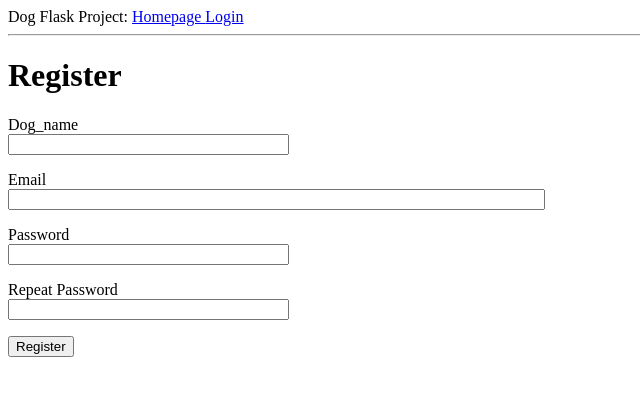
After one commit to norka2233/dog_flask_project, a Flask app: page /register in a window 1280 px wide. The commit adds this page. Shown: the top 396 px of the page, without its empty margins (0-640 px from the left). Run offline with Flask 3, Linux system fonts and the light colour scheme.

Commit message:
login functionality

```diff
--- a/app/__init__.py
+++ b/app/__init__.py
@@ -2,10 +2,14 @@ from flask import Flask
 from config import Config
 from flask_sqlalchemy import SQLAlchemy
 from flask_migrate import Migrate
+from flask_login import LoginManager
+
 
 app = Flask(__name__)
 app.config.from_object(Config)
 db = SQLAlchemy(app)
 migrate = Migrate(app, db)
+login = LoginManager(app)
+login.login_view = 'login'
 
 from app import routes, models
--- a/app/forms.py
+++ b/app/forms.py
@@ -1,6 +1,7 @@
 from flask_wtf import FlaskForm
 from wtforms import StringField, PasswordField, BooleanField, SubmitField
-from wtforms.validators import DataRequired
+from wtforms.validators import ValidationError, DataRequired, Email,EqualTo
+from app.models import DogUser
 
 
 class LoginForm(FlaskForm):
@@ -8,3 +9,22 @@ class LoginForm(FlaskForm):
     password = PasswordField('Password', validators=[DataRequired()])
     remember_me = BooleanField('Remember Me')
     submit = SubmitField('Sign In')
+
+
+class RegistrationForm(FlaskForm):
+    dog_name = StringField('Dog_name', validators=[DataRequired()])
+    email = StringField('Email', validators=[DataRequired(), Email()])
+    password = PasswordField('Password', validators=[DataRequired()])
+    password2 = PasswordField(
+        'Repeat Password', validators=[DataRequired(), EqualTo('password')])
+    submit = SubmitField('Register')
+
+    def validate_dog_name(self, dog_name):
+        dog_user = DogUser.query.filter_by(dog_name=dog_name.data).first()
+        if dog_user is not None:
+            raise ValidationError('This dog_username is not correct.')
+
+    def validate_email(self, email):
+        dog_user = DogUser.query.filter_by(email=email.data).first()
+        if dog_user is not None:
+            raise ValidationError('This email is not correct.')
--- a/app/routes.py
+++ b/app/routes.py
@@ -1,13 +1,17 @@
-from flask import render_template, flash, redirect, url_for
-from app import app
-from app.forms import LoginForm
+from flask import render_template, flash, redirect, url_for, request
+from app import app, db
+from app.forms import LoginForm, RegistrationForm
+from flask_login import login_user, current_user , logout_user, login_required
+from app.models import DogUser
+from werkzeug.urls import url_parse
 
 
 @app.route('/')
 @app.route('/index')
+@login_required
 def index():
     dog_user = {'username': 'Shnurok'}
-    dog_posts = [
+    posts = [
         {
             'author': {'username': 'Groshyk'},
             'body': 'Hi everyone!'
@@ -17,13 +21,43 @@ def index():
             'body': 'Hi dogs!'
         }
     ]
-    return render_template('index.html', title='Homepage', dog_user=dog_user, dog_posts=dog_posts)
+    return render_template('index.html', title='Homepage', posts=posts)
 
 
 @app.route('/login', methods=['GET', 'POST'])
 def login():
+    if current_user.is_authenticated:
+        return redirect(url_for('index'))
     form = LoginForm()
     if form.validate_on_submit():
-        flash(f'Login requested for dog_user {form.dog_name.data}, remember_me={form.remember_me.data}')
+        dog_user = DogUser.query.filter_by(dog_name=form.dog_name.data).first()
+        if dog_user is None or not dog_user.check_password(form.password.data):
+            flash('Invalid username or password')
+            return redirect(url_for('login'))
+        login_user(dog_user, remember=form.remember_me.data)
+        next_page = request.args.get('next')
+        if not next_page or url_parse(next_page).netloc != '':
+            next_page = url_for('index')
+        return redirect(next_page)
+    return render_template('login.html', title='Sign In', form=form)
+
+
+@app.route('/logout')
+def logout():
+    logout_user()
+    return redirect(url_for('index'))
+
+
+@app.route('/register', methods=['GET', 'POST'])
+def register():
+    if current_user.is_authenticated:
         return redirect(url_for('index'))
-    return render_template('login.html', title='Sign In', form=form)
+    form = RegistrationForm()
+    if form.validate_on_submit():
+        dog_user = DogUser(dog_name=form.dog_name.data, email=form.email.data)
+        dog_user.set_password(form.password.data)
+        db.session.add(dog_user)
+        db.session.commit()
+        flash('Congrats, the dog_user is registered now!')
+        return redirect(url_for('login'))
+    return render_template('register.html', title='Register', form=form)
--- a/app/templates/base.html
+++ b/app/templates/base.html
@@ -9,9 +9,14 @@
         {% endif %}
     </head>
     <body>
-        <div>Dog Flask Project:
-            <a href="{{ url_for('index')}}">Homepage</a>
-            <a href="{{ url_for('login')}}">Login</a>
+        <div>
+            Dog Flask Project:
+            <a href="{{ url_for('index')}}"> Homepage </a>
+            {% if current_user.is_anonymous %}
+            <a href="{{ url_for('login')}}"> Login </a>
+            {% else %}
+            <a href="{{ url_for ('logout') }}"> Logout </a>
+            {% endif %}
         </div>
         <hr>
         {% with messages = get_flashed_messages() %}
--- a/app/templates/index.html
+++ b/app/templates/index.html
@@ -1,8 +1,8 @@
 {% extends "base.html" %}
 
 {% block content %}
-    <h1> Hi, {{ dog_user.username }} </h1>
-    {% for post in dog_posts %}
-    <div><p> {{ post.author.username}} says: <b> {{post.body}} </b></p></div>
+    <h1> Hi, {{ current_user.dog_name }} </h1>
+    {% for post in posts %}
+    <div><p> {{ post.author.dog_name }} says: <b> {{ post.body }} </b></p></div>
     {% endfor %}
 {% endblock %}
--- a/app/templates/login.html
+++ b/app/templates/login.html
@@ -21,4 +21,5 @@
         <p> {{ form.remember_me() }} {{ form.remember_me.label }} </p>
         <p> {{ form.submit() }} </p>
     </form>
+    <p> New User? <a href="{{ url_for('register') }}"> Click to Register! </a></p>
 {% endblock %}
--- /dev/null
+++ b/app/templates/register.html
@@ -0,0 +1,37 @@
+{% extends 'base.html' %}
+
+{% block content %}
+    <h1> Register </h1>
+    <form action="" method="post">
+        {{ form.hidden_tag() }}
+        <p>
+            {{ form.dog_name.label }} <br>
+            {{ form.dog_name(size=32) }} <br>
+            {% for error in form.dog_name.errors %}
+            <span style="color: red;">[{{ error }}]</span>
+            {% endfor %}
+        </p>
+        <p>
+            {{ form.email.label }}<br>
+            {{ form.email(size=64) }}<br>
+            {% for error in form.email.errors %}
+            <span style="color: red;">[{{ error }}]</span>
+            {% endfor %}
+        </p>
+        <p>
+            {{ form.password.label }}<br>
+            {{ form.password(size=32) }}<br>
+            {% for error in form.password.errors %}
+            <span style="color: red;">[{{ error }}]</span>
+            {% endfor %}
+        </p>
+        <p>
+            {{ form.password2.label }}<br>
+            {{ form.password2(size=32) }}<br>
+            {% for error in form.password2.errors %}
+            <span style="color: red;">[{{ error }}]</span>
+            {% endfor %}
+        </p>
+        <p>{{ form.submit() }}</p>
+    </form>
+{% endblock %}
--- a/requirements.txt
+++ b/requirements.txt
@@ -1,11 +1,15 @@
 alembic==1.10.4
 blinker==1.6.2
 click==8.1.3
+dnspython==2.3.0
+email-validator==2.0.0.post2
 Flask==2.3.2
+Flask-Login==0.6.2
 Flask-Migrate==4.0.4
 Flask-SQLAlchemy==3.0.3
 Flask-WTF==1.1.1
 greenlet==2.0.2
+idna==3.4
 importlib-metadata==6.6.0
 itsdangerous==2.1.2
 Jinja2==3.1.2
```
Also changed, not shown: app/models.py (+15 -1 lines).
